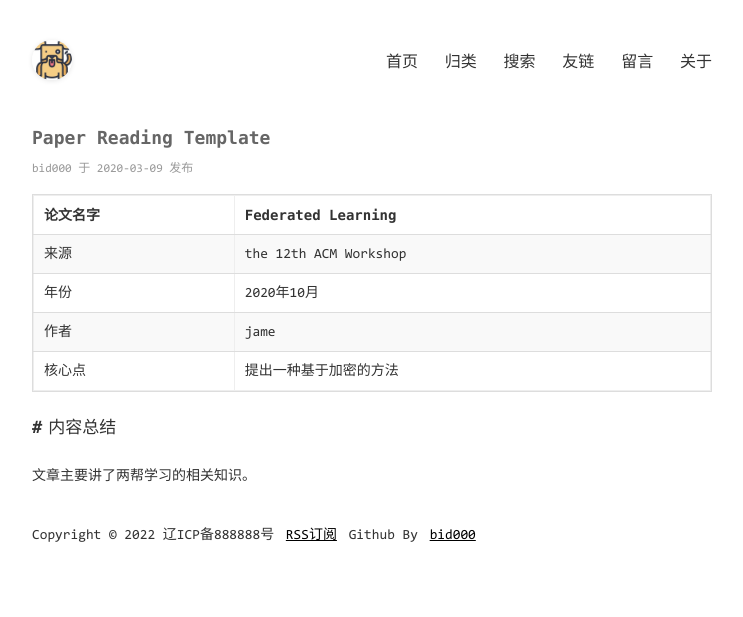
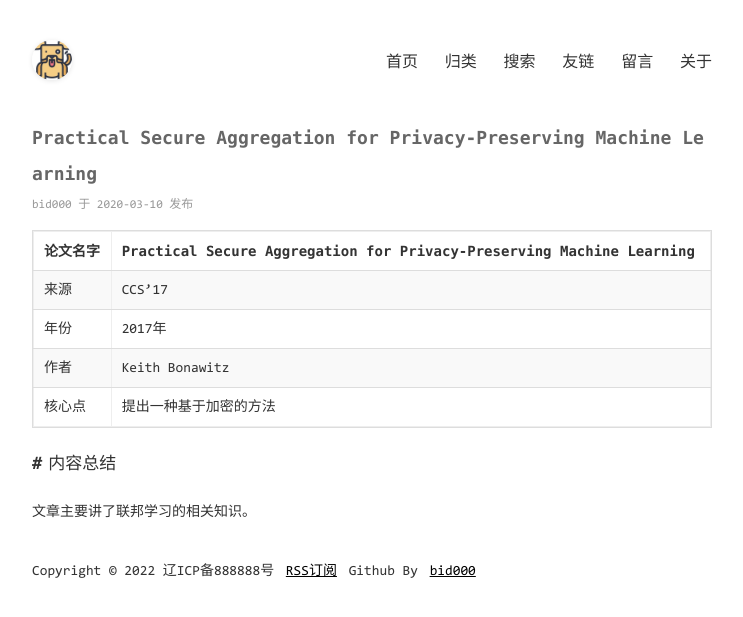
Before and after one commit to CaiJi-bai/CaiJi-bai.github.io, a Jekyll site: the page built from _posts/2020-03-10-Practical Secure Aggregation for Privacy-Preserving Machine Learning.md, in a window 1280 px wide. Shown: the top 617 px of the page, without its empty margins (268-1011 px from the left). Built offline with Jekyll 4.4.1, drawn with Linux system fonts in a browser that asks for light colours.

Commit message:
little 8

```diff
--- a/_posts/2020-03-09-Paper Reading Template.md
+++ b/_posts/2020-03-10-Practical Secure Aggregation for Privacy-Preserving Machine Learning.md
@@ -1,25 +1,25 @@
 ---
 layout: mypost
-title: Paper Reading Template
+title: Practical Secure Aggregation for Privacy-Preserving Machine Learning
 categories: [Test]
 ---
 
 <table border="1">
     <tr>
         <th>论文名字</th>
-        <th>Federated Learning</th>
+        <th>Practical Secure Aggregation for Privacy-Preserving Machine Learning</th>
     </tr>
     <tr>
         <td>来源</td>
-        <td>the 12th ACM Workshop</td>
+        <td>CCS’17</td>
     </tr>
     <tr>
         <td>年份</td>
-        <td>2020年10月</td>
+        <td>2017年</td>
     </tr>
     <tr>
         <td>作者</td>
-        <td>jame</td>
+        <td>Keith Bonawitz</td>
     </tr>
     <tr>
         <td>核心点</td>
@@ -28,4 +28,4 @@ categories: [Test]
 </table>
 
 # 内容总结
-文章主要讲了两帮学习的相关知识。
+文章主要讲了联邦学习的相关知识。
```
